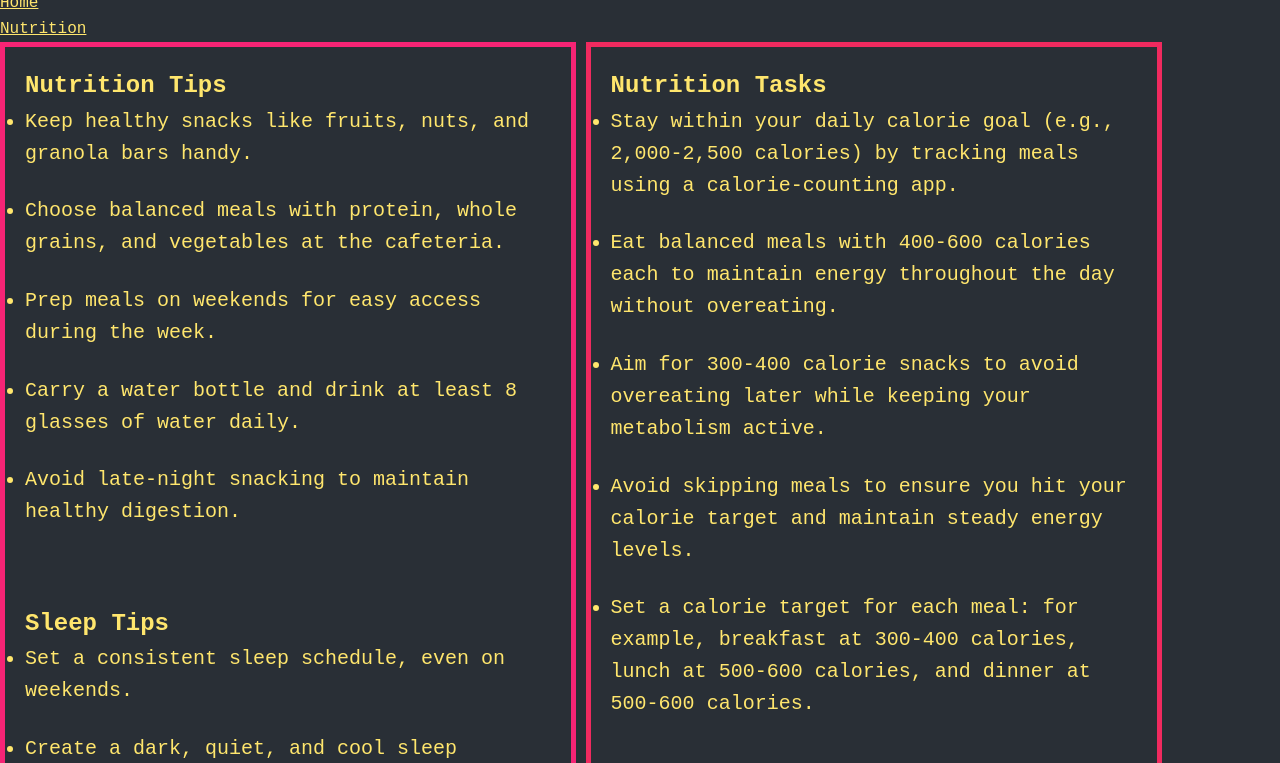
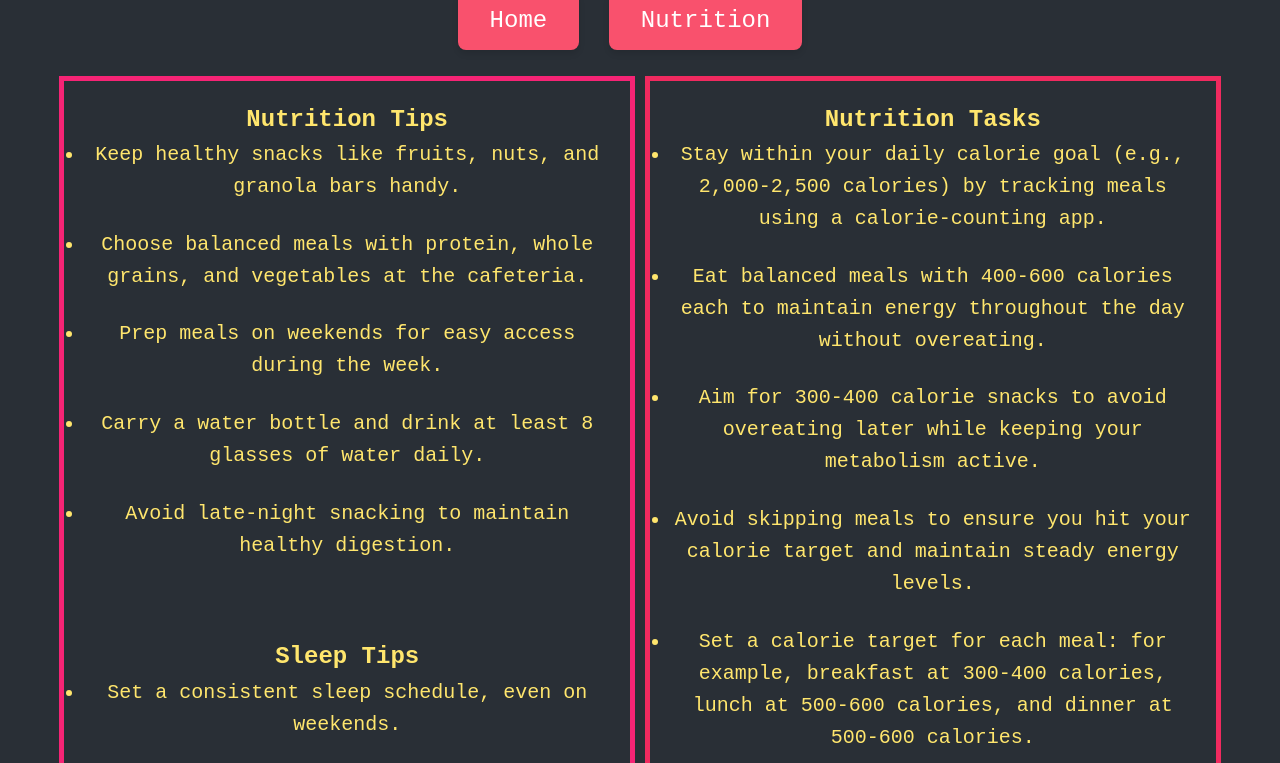
Before and after one commit to Hariswar/Health-Hack, a website: page views/health.html in a window 1280 px wide. Shown: the part 60-823 px from the top of the page. Drawn offline with Linux system fonts and the light colour scheme.

Commit message:
changed nutrition page

```diff
--- a/views/health.html
+++ b/views/health.html
@@ -12,11 +12,14 @@
      <div class="header-content">
        <center><h1 style="color: #ffe66d; ">Nutrition</h1></center>
        <nav>
-         <ul>
-           <li><a href="/gameboard" style="color: #ffe66d; ">Home</a></li>
-           <li><a href="/health" style="color: #ffe66d; ">Nutrition</a></li>
+        <center><ul>
 
-         </ul>
+          <center><button onclick="location.href='/gameboard'" type="button" style="margin-right: 20px; background-color: rgb(249, 81, 109); font-family: 'Press Start 2P', 'Courier New', monospace; color: white; font-size: 1.5rem; padding: 1rem 2rem; border: none; border-radius: 0.5rem; cursor: pointer; box-shadow: 0 4px 6px rgba(0, 0, 0, 0.1); transition: background-color 0.3s ease;">Home</button>
+
+           <button onclick="location.href='/health'" type="button" style="margin-right: 20px; background-color: rgb(249, 81, 109); font-family: 'Press Start 2P', 'Courier New', monospace; color: white; font-size: 1.5rem; padding: 1rem 2rem; border: none; border-radius: 0.5rem; cursor: pointer; box-shadow: 0 4px 6px rgba(0, 0, 0, 0.1); transition: background-color 0.3s ease;">Nutrition</button></center>
+
+          </ul></center>
+          <br>
        </nav>
      </div>
    </header>
@@ -24,7 +27,7 @@
 
    <main>
 
-     <section style="display: inline-block; width: 45%; border: 5px solid rgb(246, 36, 117); padding: 20px; vertical-align: top;">
+    <center><section style="display: inline-block; width: 45%; border: 5px solid rgb(246, 36, 117); padding: 20px; vertical-align: top;">
 
        <h2 style="color: #ffe66d; ">Nutrition Tips</h2>
        <ul>
@@ -73,7 +76,7 @@
                  <br>
                </ul>
 
-     </section>
+              </section>
 
      <section style="display: inline-block; width: 45%; border: 5px solid rgb(240, 42, 95); padding: 20px; vertical-align: top;">
        <h2 style="color: #ffe66d; ">Nutrition Tasks</h2>
@@ -123,7 +126,7 @@
          <br>
 
        </ul>
-     </section>
+     </section></center>
 
 
      <section>
```
